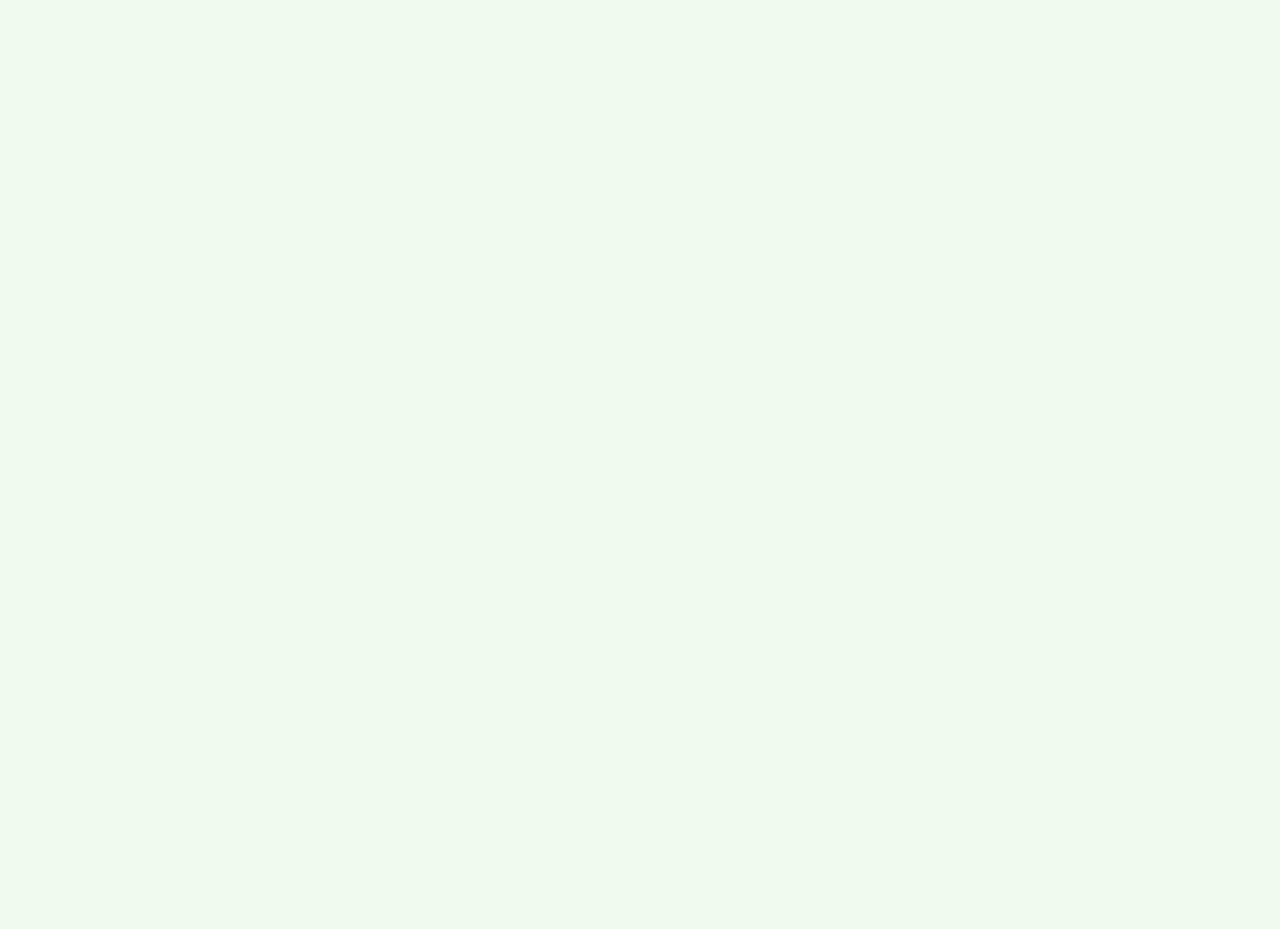
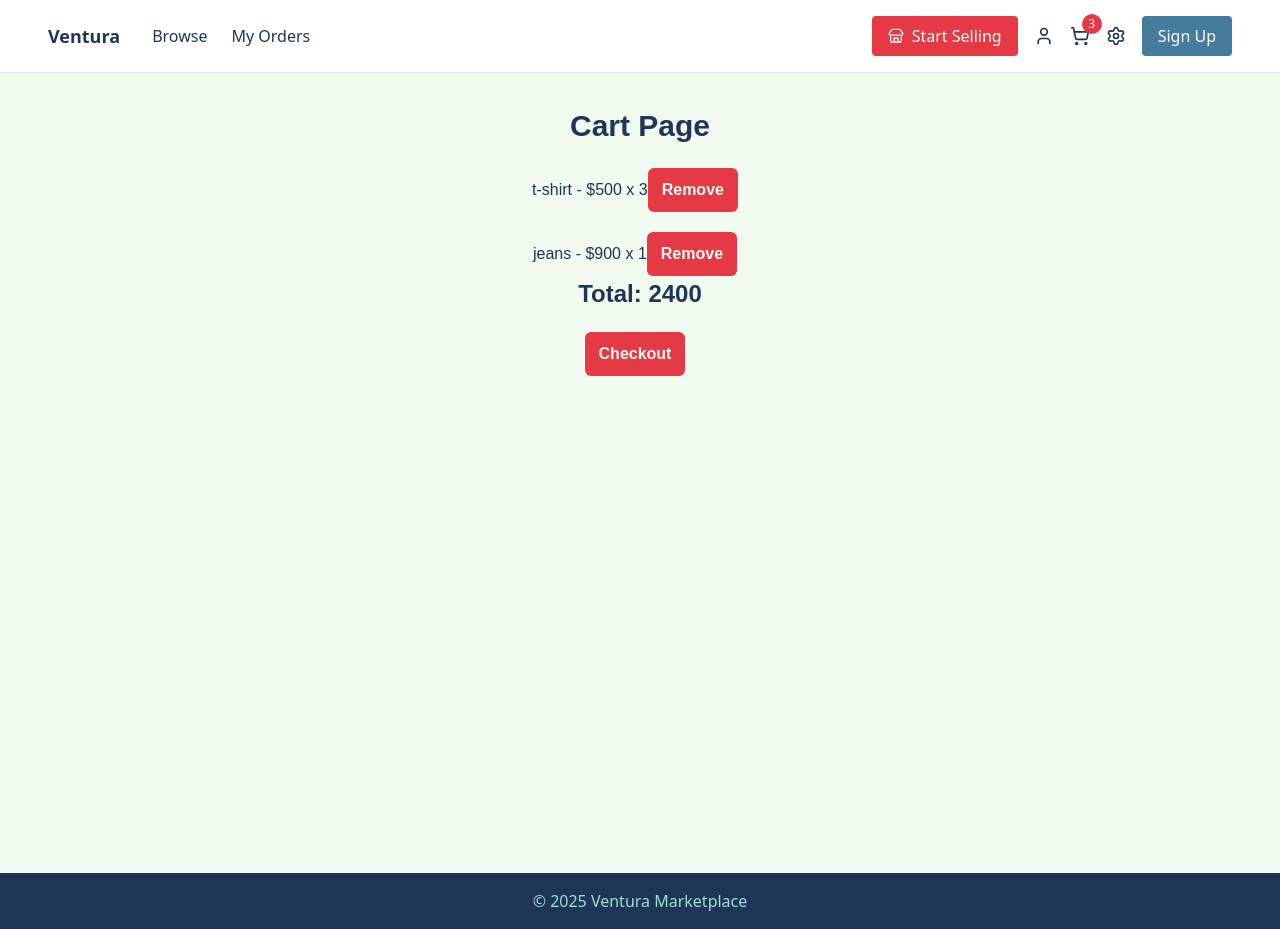
Before and after one commit to Lua-Code/Web-Development-Project, a React (Vite) app in the folder buyer-app/: page /cart in a window 1280 px wide. Before the commit this address had no page. Before the commit the page ends 800 px from the top, so only its background shows below. Built offline with nearby package versions, Linux system fonts and the light colour scheme.

Commit message:
Minor Changes

```diff
--- a/buyer-app/src/App.jsx
+++ b/buyer-app/src/App.jsx
@@ -1,6 +1,11 @@
+//LIBS
 import { BrowserRouter as Router, Routes, Route } from "react-router-dom";
+
+//LAYOUTS
 import MainLayout from "./Layouts/MainLayout";
 import AuthLayout from "./Layouts/AuthLayout";
+
+//PAGES
 import HomePage from "./Pages/HomePage";
 import BrowsePage from "./Pages/BrowsePage";
 import OrderManagement from "./Pages/MyOrdersPage";
@@ -8,6 +13,11 @@ import LoginPage from "./Pages/LoginPage";
 import SettingsPage from "./Pages/SettingsPage";
 import RegisterPage from "./Pages/RegisterPage";
 import ProductPage from "./Pages/ProductPage";
+import CartPage from "./Pages/CartPage";
+import CheckoutPage from "./Pages/CheckoutPage";
+import OrderDetailsPage from "./Pages/OrderDetailsPage";
+import MyOrdersPage from "./Pages/MyOrdersPage";
+
 
 function App() {
   return (
@@ -19,6 +29,10 @@ function App() {
           <Route path="/orders" element={<OrderManagement />} />
           <Route path="/settings" element={<SettingsPage />} />
           <Route path="/product/:id" element={<ProductPage />} />
+          <Route path="/cart" element={<CartPage />} />
+          <Route path="/checkout" element={<CheckoutPage />} />
+          <Route path="/order/:id" element={<OrderDetailsPage />} />
+          <Route path="/my-orders" element={<MyOrdersPage />} />
         </Route>
         <Route element={<AuthLayout />}>
           <Route path="/login" element={<LoginPage />} />
--- a/buyer-app/src/Components/Navbar.jsx
+++ b/buyer-app/src/Components/Navbar.jsx
@@ -18,7 +18,7 @@ export default function Navbar() {
                 Browse
               </Link>
               <Link
-                to="/orders"
+                to="/my-orders"
                 className="text-[#1d3557] hover:text-[#457b9d] transition-colors"
               >
                 My Orders
@@ -41,12 +41,12 @@ export default function Navbar() {
               <User className="h-5 w-5" />
             </button>
 
-            <button className="text-[#1d3557] hover:text-[#457b9d] relative cursor-pointer">
+            <Link className="text-[#1d3557] hover:text-[#457b9d] relative cursor-pointer">
               <ShoppingCart className="h-5 w-5" />
               <span className="absolute -top-3 -right-3 bg-[#e63946] text-white rounded-full w-5 h-5 flex items-center justify-center text-xs">
                 3
               </span>
-              </button>
+              </Link>
 
               <Link
                  to="/settings"
--- a/buyer-app/src/Pages/CartPage.jsx
+++ b/buyer-app/src/Pages/CartPage.jsx
@@ -0,0 +1,69 @@
+import React, {useState} from 'react';
+import {useNavigate} from "react-router-dom";
+
+function CartPage(){
+    const [cartItems, setCartItems] = useState([
+        {id: 1, name: "t-shirt", price: 500, quantity: 3},
+        {id: 2, name: "jeans", price: 900, quantity: 1},
+    ])
+
+    const removeItem = (id) => {
+        setCartItems(cartItems.filter(item => item.id !== id));
+    };
+
+    let total = 0;
+    for(let i = 0; i < cartItems.length; i++){
+        total += cartItems[i].price * cartItems[i].quantity;
+    }
+
+    const navigate = useNavigate();
+
+    return(
+        <div>
+            <div style={{ background: "#F1FAEE", padding: "30px", fontFamily: "sans-serif", minHeight: "100vh" }}>
+                <h1 style={{ color: "#1D3557", fontSize: "30px", fontWeight: "bold" }}>Cart Page</h1>
+                {cartItems.length === 0 ?
+                (<p style={{ color: "#1D3557", fontSize: "20px" }}>Your Cart is empty</p>) :
+                ( <div>
+                    <ul>
+                        {cartItems.map(item => (
+                            <li key = {item.id}>
+                                <span>{item.name} - ${item.price} x {item.quantity}</span>
+                                <button onClick={() => removeItem(item.id)}
+                                style={{
+                            marginTop: "20px",
+                            padding: "10px 14px",
+                            backgroundColor: "#E63946",
+                            color: "#F1FAEE",
+                            border: "none",
+                            borderRadius: "6px",
+                            cursor: "pointer",
+                            fontWeight: "600",
+                            marginRight: "10px"
+                        }} >Remove</button>
+
+                            </li>
+                        )
+                        )}
+                    </ul>
+                    <p style = {{color: "#1D3557", fontSize: "24px", fontWeight: "bold"}}>Total: {total}</p>
+                    <button onClick={() => navigate("/CheckoutPage")}
+                     style={{
+                            marginTop: "20px",
+                            padding: "10px 14px",
+                            backgroundColor: "#E63946",
+                            color: "#F1FAEE",
+                            border: "none",
+                            borderRadius: "6px",
+                            cursor: "pointer",
+                            fontWeight: "600",
+                            marginRight: "10px"
+                        }} >Checkout</button>
+                </div> )}
+
+            </div>
+        </div>
+    )
+}
+
+export default CartPage;
--- a/buyer-app/src/Pages/OrderDetailsPage.jsx
+++ b/buyer-app/src/Pages/OrderDetailsPage.jsx
@@ -0,0 +1,7 @@
+const OrderDetailsPage = () => {
+  return (
+    <div> OrderDetailsPage </div>
+  )
+}
+
+export default OrderDetailsPage
```
Also changed, not shown: 2 other files (tests, documents, lock files or other folders).
